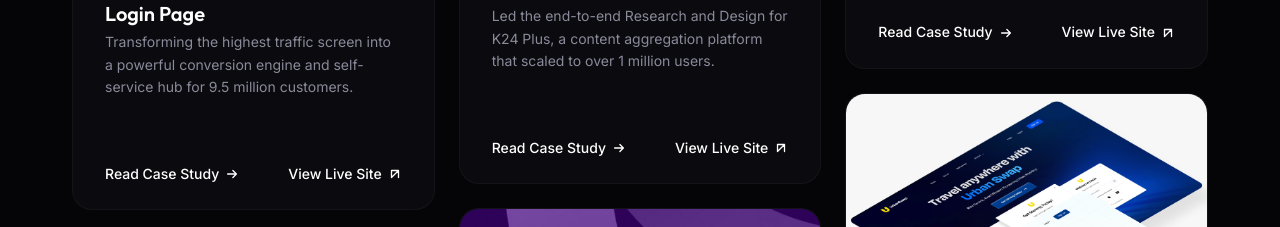
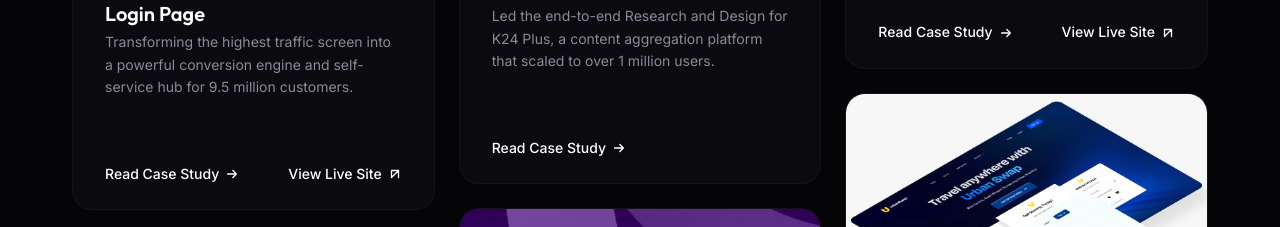
Before and after one commit to Ndekei/Portfolio-2026, a plain HTML site: page index.html in a window 1280 px wide. Shown: the part 2180-2407 px from the top of the page. Drawn offline with Linux system fonts and the light colour scheme.

Commit message:
Remove live site link from K24 card

```diff
--- a/index.html
+++ b/index.html
@@ -210,7 +210,6 @@
                         <p class="project-desc">Led the end-to-end Research and Design for K24 Plus, a content aggregation platform that scaled to over 1 million users.</p>
                         <div class="project-links">
                             <a href="k24plus.html" class="project-link">Read Case Study <svg width="14" height="14" viewBox="0 0 16 16" fill="none"><path d="M3 8h10M9 4l4 4-4 4" stroke="currentColor" stroke-width="1.5" stroke-linecap="round" stroke-linejoin="round"/></svg></a>
-                            <a href="#" class="project-link project-link--external">View Live Site <svg width="14" height="14" viewBox="0 0 16 16" fill="none"><path d="M4 12V4h8m0 0v8m0-8L4 12" stroke="currentColor" stroke-width="1.5" stroke-linecap="round" stroke-linejoin="round"/></svg></a>
                         </div>
                     </div>
                 </article>
```
